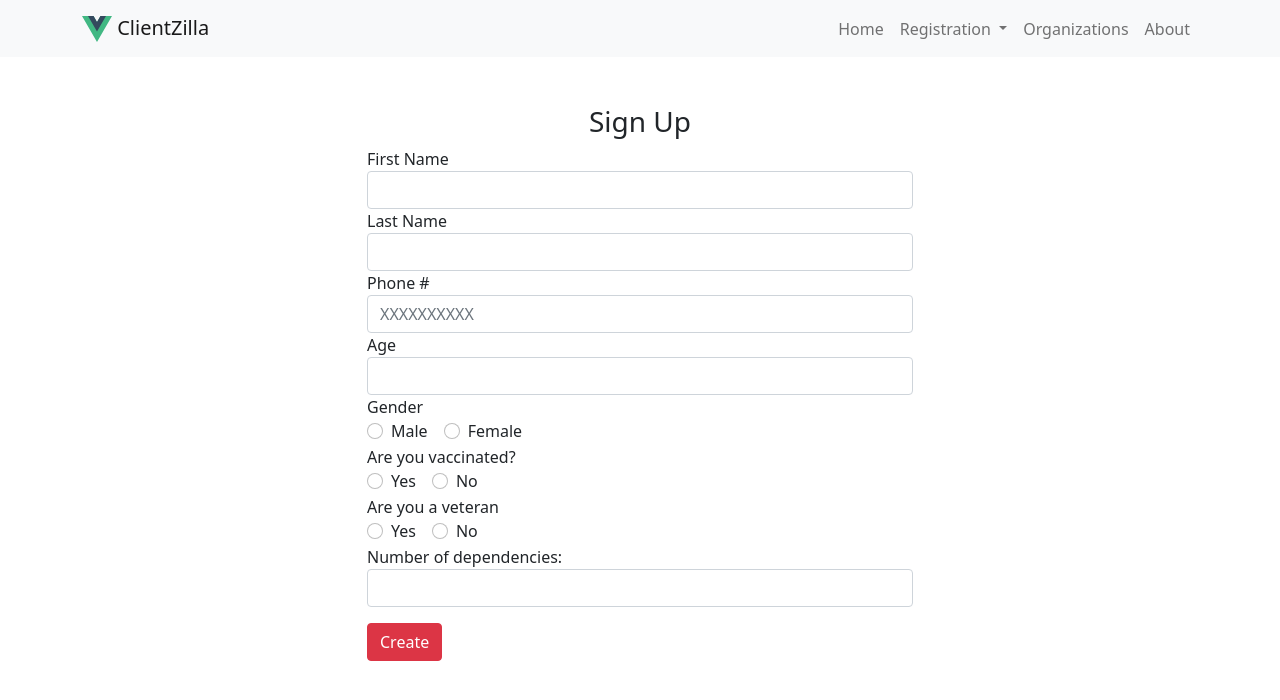
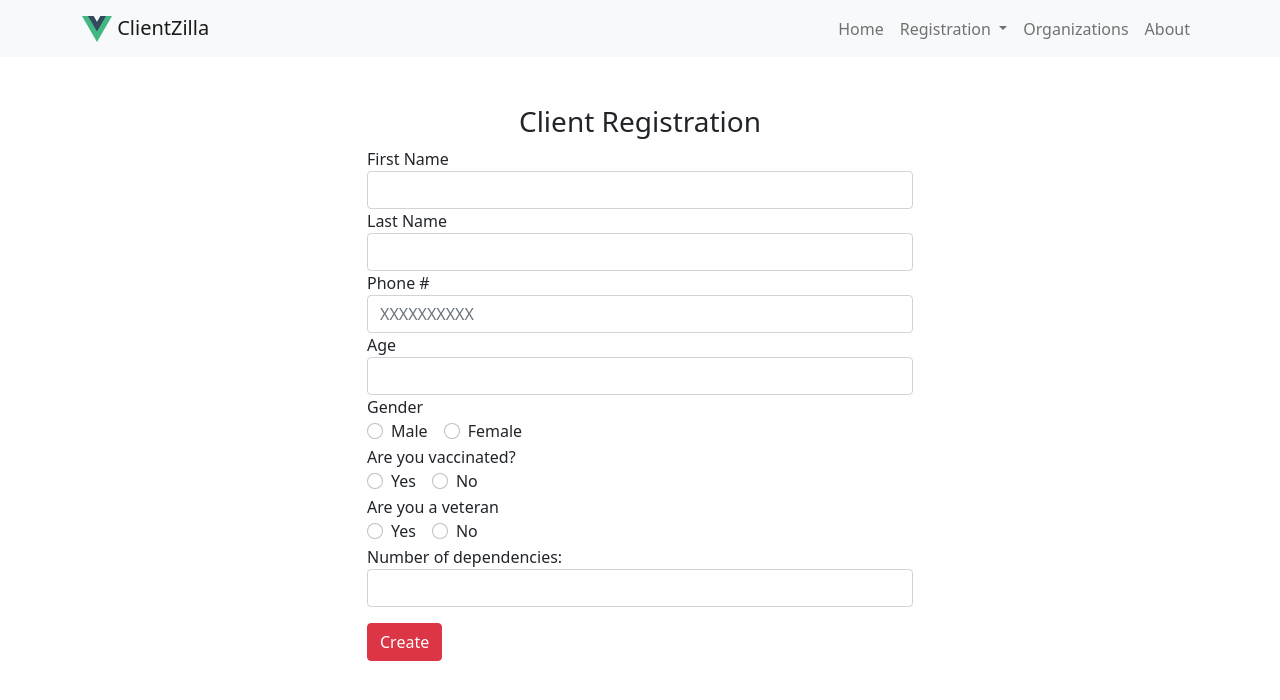
Before and after one commit to grvcmd/ClientZilla, a Vue app in the folder cis-4339-project-frontend/: page /signup in a window 1280 px wide. Shown: the top 700 px of the page. Built offline with nearby package versions, Linux system fonts and the light colour scheme.

Commit message:
Change Client signup view header to 'Client Registration'.

```diff
--- a/cis-4339-project-frontend/src/views/SignUpView.vue
+++ b/cis-4339-project-frontend/src/views/SignUpView.vue
@@ -1,7 +1,7 @@
 <template>
     <div class="row justify-content-center">
         <div class="col-md-6">
-            <h3 class="text-center">Sign Up</h3>
+            <h3 class="text-center">Client Registration</h3>
             <form @submit.prevent="handleSubmitForm">
                 <div class="form-group">
                     <label>First Name</label>
```
